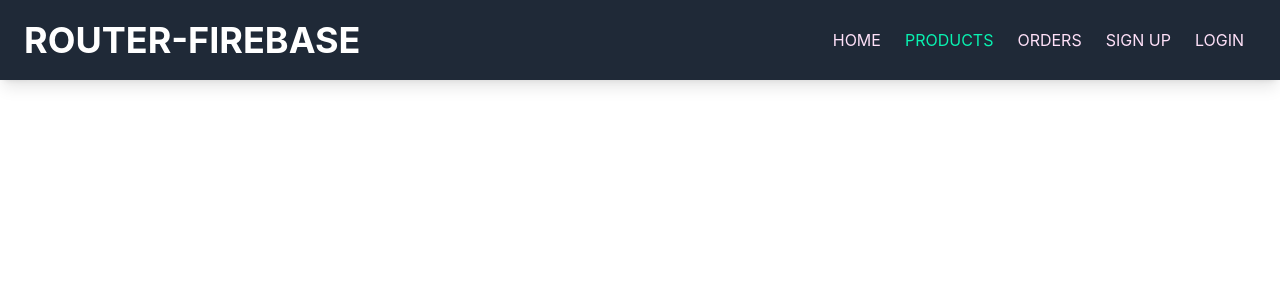
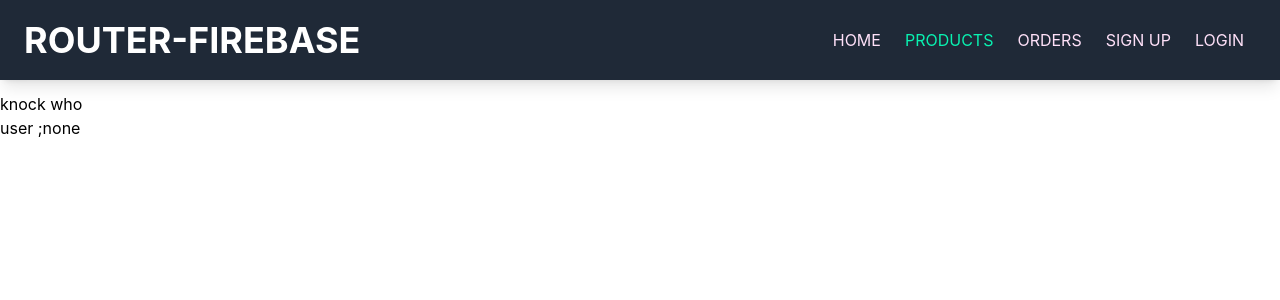
Before and after one commit to anamerasul/router-firebase-intrigation-practice, a React (Create React App) app in the folder router-firebase-intrigation/: page /products in a window 1280 px wide. Shown: the top 300 px of the page. Built offline with nearby package versions, Linux system fonts and the light colour scheme; no server answers.

Commit message:
Explore and Install React Firebase Hooks01~

```diff
--- a/router-firebase-intrigation/package.json
+++ b/router-firebase-intrigation/package.json
@@ -10,6 +10,7 @@
     "firebase-tools": "^10.6.0",
     "react": "^18.0.0",
     "react-dom": "^18.0.0",
+    "react-firebase-hooks": "^5.0.3",
     "react-icons": "^4.3.1",
     "react-router-dom": "^6.3.0",
     "react-scripts": "5.0.1",
--- a/router-firebase-intrigation/src/App.js
+++ b/router-firebase-intrigation/src/App.js
@@ -8,6 +8,7 @@ import { Route, Routes } from 'react-router-dom';
 import Home from './Components/Home/Home';
 import SignUp from './Components/SignUp/SignUp';
 import Login from './Components/Login/Login';
+import Products from './Components/Products/Products';
 
 
 
@@ -23,6 +24,7 @@ function App() {
 
       <Routes>
         <Route path="/" element={<Home></Home>}></Route>
+        <Route path="/products" element={<Products></Products>}></Route>
         <Route path="/signup" element={<SignUp></SignUp>}></Route>
         <Route path="/login" element={<Login></Login>}></Route>
       </Routes>
--- a/router-firebase-intrigation/src/Components/Home/Home.js
+++ b/router-firebase-intrigation/src/Components/Home/Home.js
@@ -1,11 +1,16 @@
 import React from 'react';
+import UseFirebase from '../../Hooks/UseFirebase';
 
 const Home = () => {
+
+    const { user } = UseFirebase()
     return (
         <div>
             <h1 className="text-3xl font-bold underline">
                 Home
             </h1>
+
+            <p>Current user is {user ? user?.displayName : 'no body'}</p>
         </div>
     );
 };
--- /dev/null
+++ b/router-firebase-intrigation/src/Components/Products/Products.js
@@ -0,0 +1,16 @@
+import React from 'react';
+import UseFirebase from '../../Hooks/UseFirebase';
+
+const Products = () => {
+
+    const { user } = UseFirebase()
+    return (
+        <div>
+            <h2> knock who</h2>
+
+            <p>user ;{user ? user?.displayName : 'none'}</p>
+        </div>
+    );
+};
+
+export default Products;
```
Also changed, not shown: 1 other file (tests, documents, lock files or other folders).
